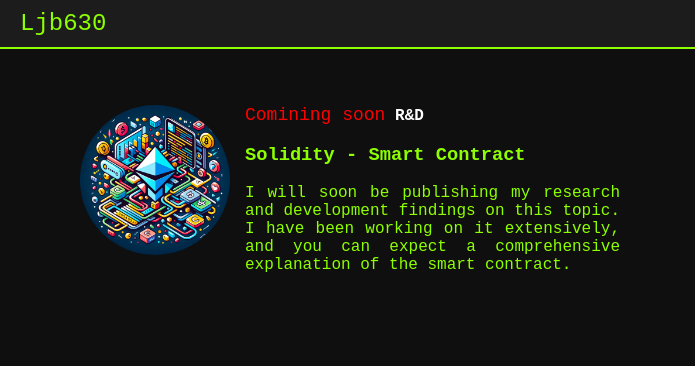
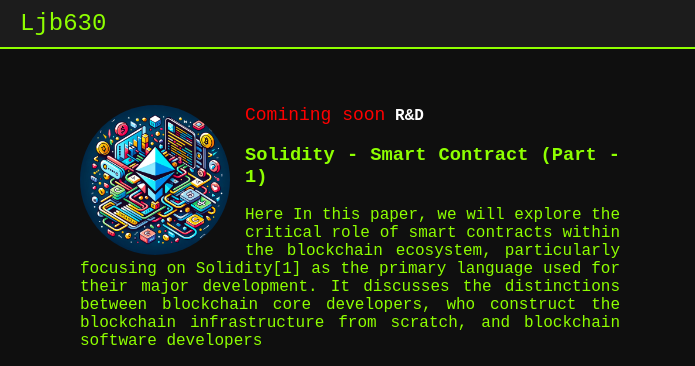
Before and after one commit to ljb630/ljb630.github.io, a plain HTML site: page blog.html in a window 1280 px wide. Shown: the top 366 px of the page, 0-695 px from the left. Drawn offline with nearby package versions, Linux system fonts and the light colour scheme; a small style sheet from the web is missing.

Commit message:
Update blog.html
Signed-off-by: Laljan Basha Shaik <74303145+ljb630@users.noreply.github.com>

```diff
--- a/blog.html
+++ b/blog.html
@@ -44,12 +44,10 @@
                                         alt="Post Image">
                                 </div>
                                 <h3>
-                                    <a class="post-link" href="#">
-                                        Solidity - Smart Contract</a>
+                                    <a class="post-link" href="https://drive.google.com/file/d/1A3M4aHuXabc4LDvK9csHq_2_YfvzrVK5/view?usp=sharing">
+                                        Solidity - Smart Contract (Part - 1)</a>
                                 </h3>
-                                <p>I will soon be publishing my research and development findings on this topic. I have
-                                    been working on it extensively, and you can expect a comprehensive explanation of
-                                    the smart contract.</p> <!-- Add more blog posts here -->
+                                <p>Here In this paper, we will explore the critical role of smart contracts within the blockchain ecosystem, particularly focusing on Solidity[1] as the primary language used for their major development. It discusses the distinctions between blockchain core developers, who construct the blockchain infrastructure from scratch, and blockchain software developers</p> <!-- Add more blog posts here -->
                             </ul>
                         </div>
                     </div>
```
